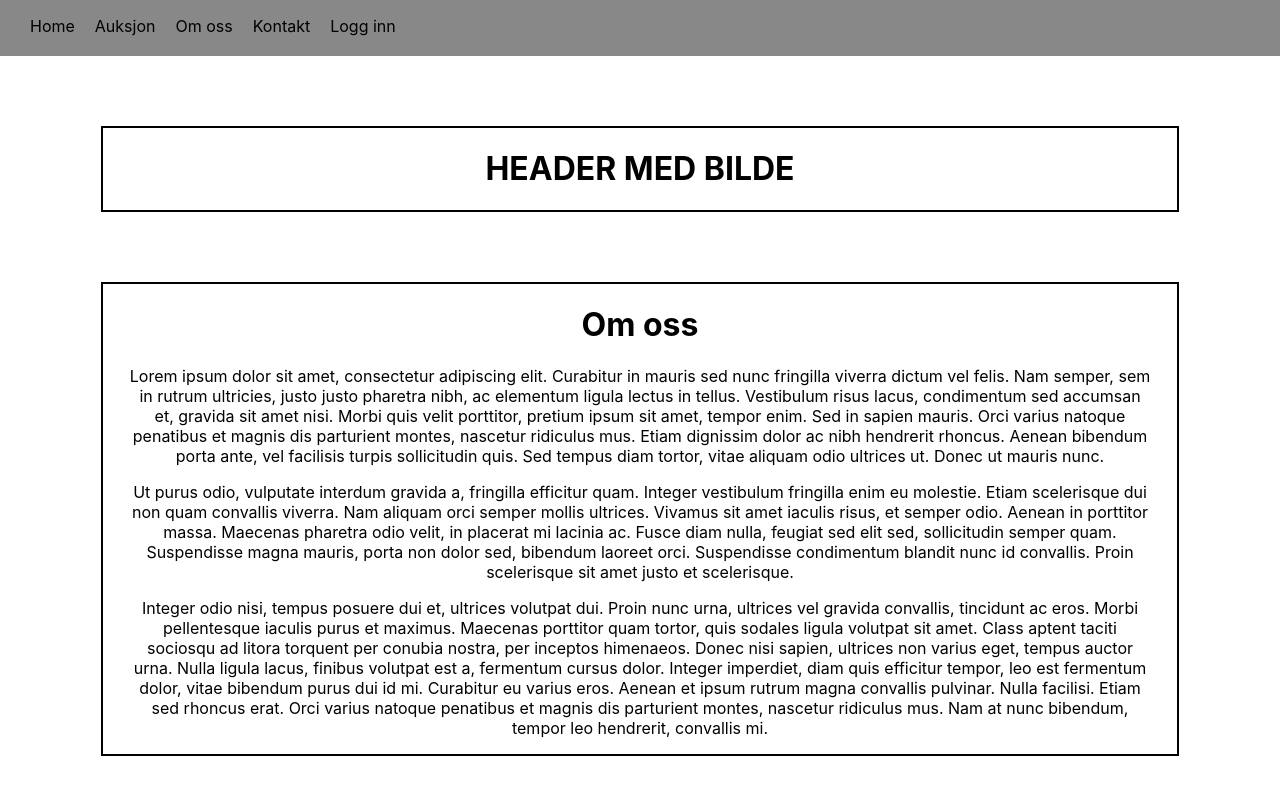
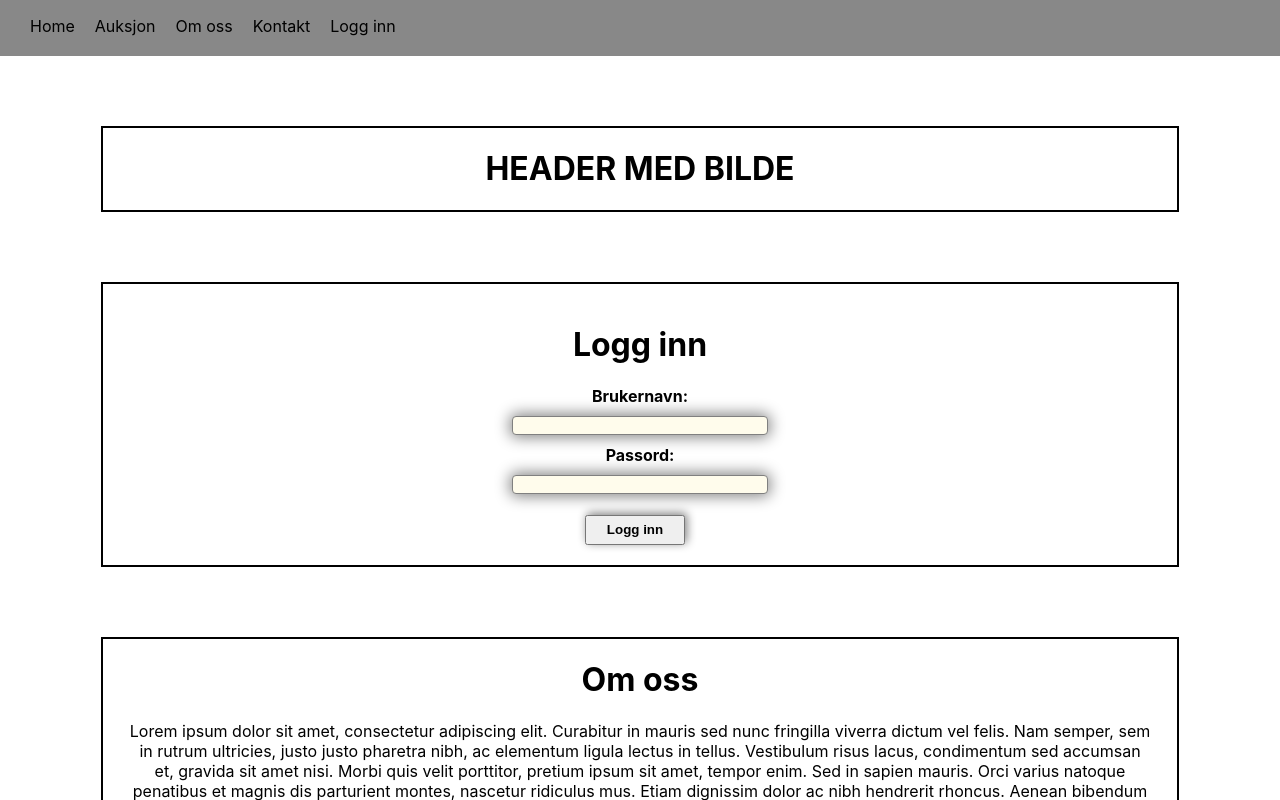
Before and after one commit to Siglangf/Programvareutvikling, a React (Create React App) app in the folder client/: page / in a window 1280 px wide. Shown: the top 800 px of the page. Built offline with nearby package versions, Linux system fonts and the light colour scheme; no server answers.

Commit message:
Created login page

```diff
--- /dev/null
+++ b/client/src/components/LoginPage/LoginPage.css
@@ -0,0 +1,41 @@
+.loginpage {
+    width: 80%;
+    margin: 0 auto;
+    margin-top: 70px;
+    text-align: center;
+    padding: 20px 25px;
+    border: 2px solid black;
+}
+
+button {
+	width: 100px;
+	height: 30px;
+	font-weight: bold;
+	position: relative;
+	right: 0;
+	margin-top: 10px;
+	margin-right: 10px;
+  filter: drop-shadow(2px -2px 5px gray);
+}
+
+/* make button bigger on hover */
+button:hover {
+	transform: scale(1.1);
+	cursor: pointer;
+}
+
+input {
+  width: 250px;
+  text-align: center;
+	margin: 1%;
+	border-radius: 4px;
+	outline: none;
+	background-color: #FFFCEC;
+	overflow: auto;
+	border: solid 1px grey;
+	box-shadow: 0px 0px 15px 2px grey;
+}
+
+label {
+  font-weight: bold;
+}
--- /dev/null
+++ b/client/src/components/LoginPage/LoginPage.js
@@ -0,0 +1,21 @@
+import React from 'react';
+import './LoginPage.css';
+
+const loginpage = (props) => (
+    <div className="loginpage">
+        <h1>Logg inn</h1>
+        <form>
+            <label>Brukernavn:</label>
+            <br/>
+            <input type="text" name="username" />
+            <br/>
+            <label>Passord:</label>
+            <br/>
+            <input type="text" name="password" />
+            <br/>
+            <button>Logg inn</button>
+        </form>
+    </div>
+)
+
+export default loginpage;
--- a/client/src/hoc/Layout/Layout.js
+++ b/client/src/hoc/Layout/Layout.js
@@ -3,6 +3,7 @@ import Toolbar from '../../components/Navigation/Toolbar/Toolbar';
 import AboutUs from '../../components/AboutUs/AboutUs';
 import Header from '../../components/Header/Header';
 import AuctionBuilder from '../../containers/AuctionBuilder/AuctionBuilder';
+import LoginPage from '../../components/LoginPage/LoginPage';
 
 
 class Layout extends Component {
@@ -12,6 +13,7 @@ class Layout extends Component {
              <Toolbar />
                 <main className="Content">
                 <Header />
+                <LoginPage />
                 <AboutUs />
                 <AuctionBuilder />
                 </main>
```
Also changed, not shown: 1 other file (tests, documents, lock files or other folders).
